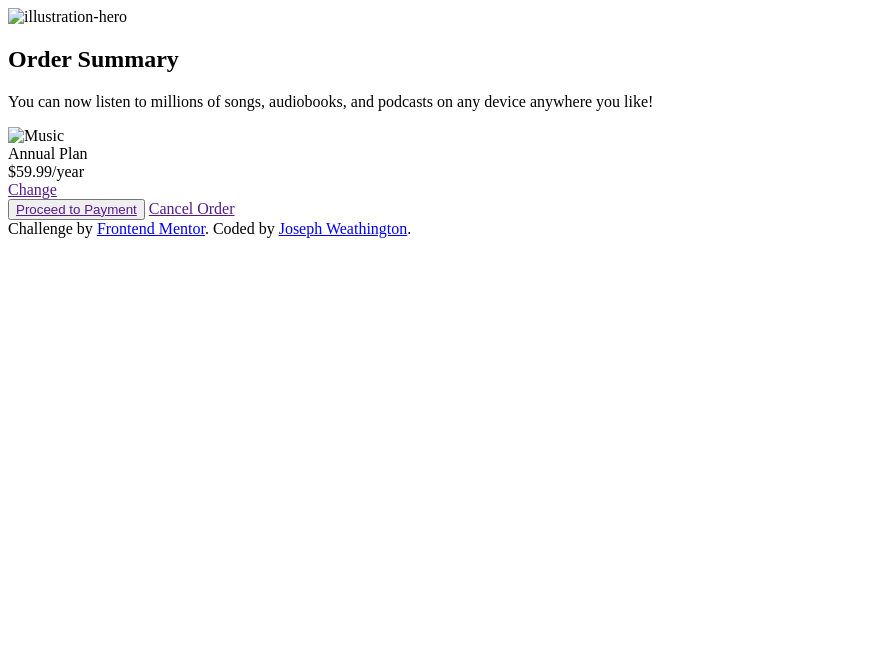
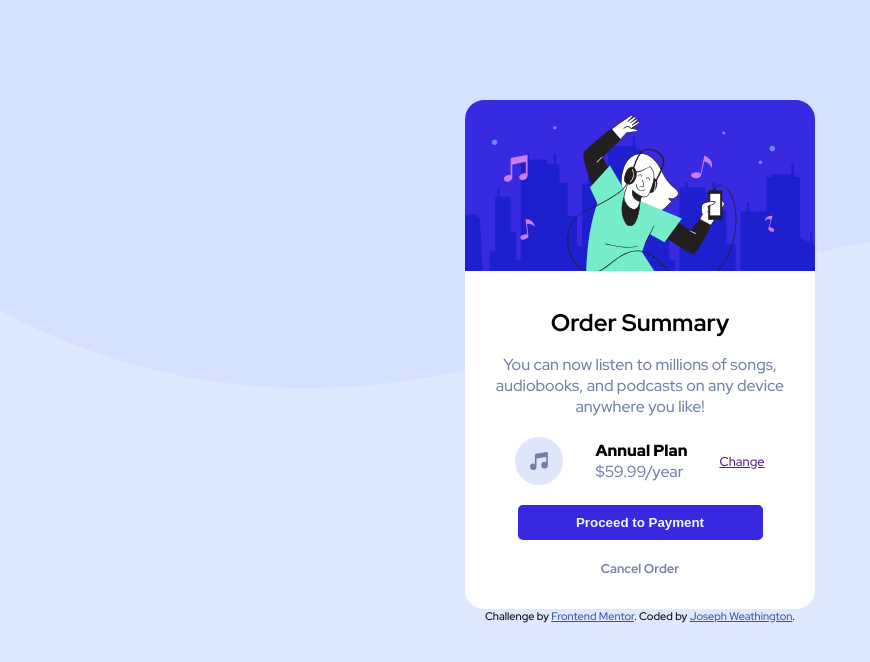
Before and after one commit to Joeweath/Order-Summary, a plain HTML site: page index.html in a window 1280 px wide. Shown: the whole page, without its empty margins (0-870 px from the left). Drawn offline with Linux system fonts and the light colour scheme; files whose address does not match are found by name.

Commit message:
Update index.html
correcting file locations as I moved them in GitHub

```diff
--- a/index.html
+++ b/index.html
@@ -9,9 +9,9 @@
       rel="icon"
       type="image/png"
       sizes="32x32"
-      href="./images/favicon-32x32.png"
+      href="favicon-32x32.png"
     />
-    <link rel="stylesheet" href="/Css files/style.css" />
+    <link rel="stylesheet" href="style.css" />
     <link rel="preconnect" href="https://fonts.googleapis.com" />
     <link rel="preconnect" href="https://fonts.gstatic.com" crossorigin />
     <link
@@ -23,7 +23,7 @@
   <body>
     <div class="main-content">
       <img
-        src="/images/illustration-hero.svg"
+        src="illustration-hero.svg"
         alt="illustration-hero"
         width="350px"
         class="hero-img"
@@ -36,7 +36,7 @@
         </p>
       </div>
       <div class="paymentsection">
-        <img src="/images/icon-music.svg" alt="Music" class="icon-img" />
+        <img src="icon-music.svg" alt="Music" class="icon-img" />
         <div class="planprice">
           <div class="plan">Annual Plan</div>
           <div class="price">$59.99/year</div>
```
